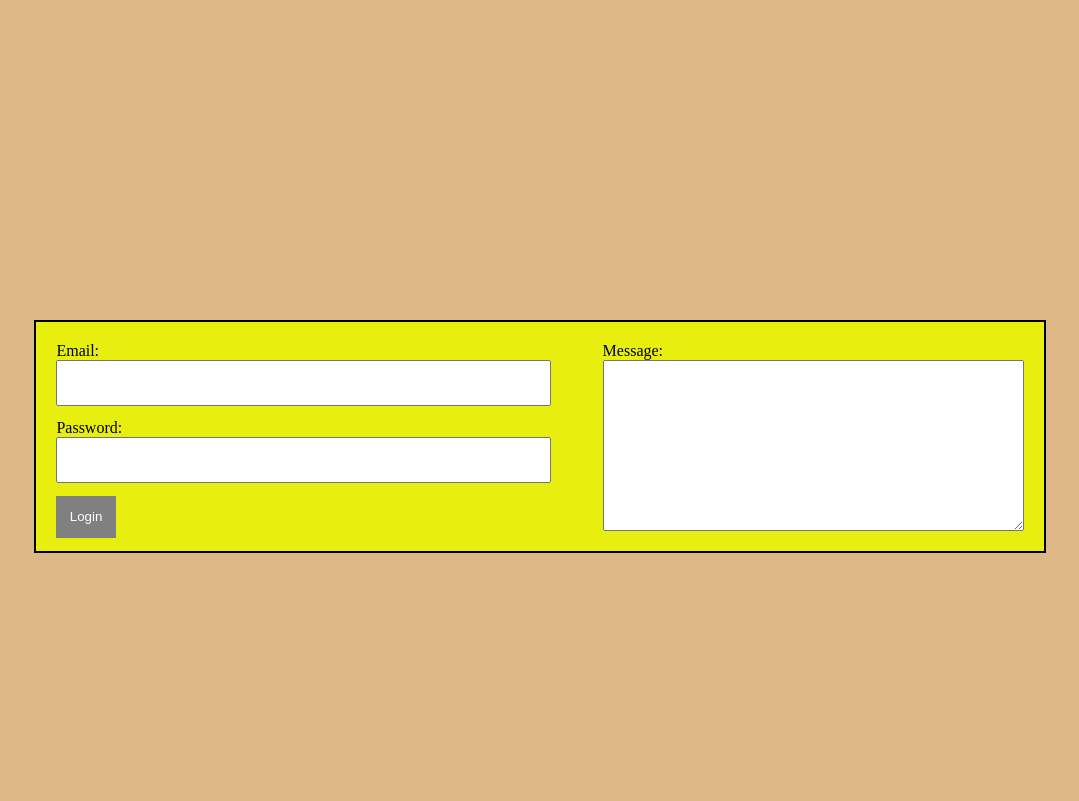
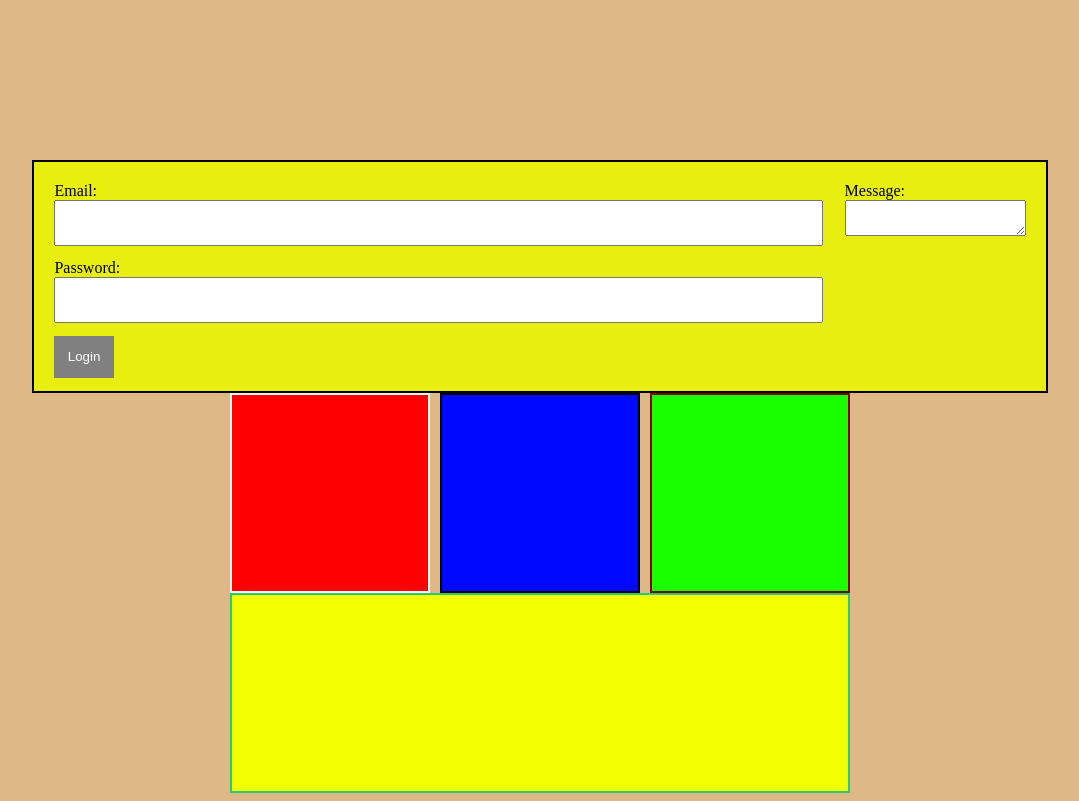
Before and after one commit to brad434/Block10_Workshop_Picasso_Painting_Classwork, a website: page index.html in a window 1280 px wide. Shown: the whole page, without its empty margins (100-1179 px from the left). Drawn offline with Linux system fonts and the light colour scheme.

Commit message:
fixed the grid for the square

```diff
--- a/index.html
+++ b/index.html
@@ -12,7 +12,7 @@
   <form action="submit.html" id="myForm">
     <div id="message">
       <label for="msg">Message:</label>
-      <textarea name="textarea" id="msg" cols="50" rows="10"></textarea>
+      <textarea name="textarea" id="msg"></textarea>
     </div>
 
     <div id="contact">
@@ -24,8 +24,18 @@
 
       <button type="submit">Login</button>
     </div>
+  </form>
 
-  </form>
+  <section id="container">
+    <div id="one"></div>
+    <div id="two"></div>
+    <div id="three"></div>
+  </section>
+
+  <section id="containerTwo">
+    <div id="four"></div>
+  </section>
+
 </body>
 
 </html>
--- a/style.css
+++ b/style.css
@@ -1,6 +1,6 @@
-* {
+/* * {
   box-sizing: border-box;
-}
+} */
 body {
   background-color: burlywood;
 }
@@ -9,7 +9,7 @@ form {
   border: solid 2px black;
   width: 80%;
   margin: auto;
-  margin-top: 20em;
+  margin-top: 10em;
   background-color: rgb(232, 239, 14);
 }
 
@@ -20,9 +20,8 @@ form {
   margin: 20px;
 }
 
-#message > textarea {
-  flex: 1;
-  min-width: 18em;
+textarea {
+  max-width: 100%;
 }
 
 #contact {
@@ -48,3 +47,40 @@ form {
   color: white;
   border: 0;
 }
+
+/* GRID  */
+#container {
+  display: grid;
+  grid-template-rows: 200px;
+  grid-template-columns: 200px 200px 200px;
+  grid-gap: 10px;
+  justify-content: center;
+}
+
+#containerTwo {
+  display: grid;
+  grid-template-rows: 200px;
+  grid-template-columns: 620px;
+  grid-gap: 10px;
+  justify-content: center;
+}
+
+#one {
+  background-color: red;
+  border: 2px solid rgb(244, 243, 243);
+}
+
+#two {
+  background-color: rgb(0, 8, 255);
+  border: 2px solid black;
+}
+
+#three {
+  background-color: rgb(26, 255, 0);
+  border: 2px solid rgb(132, 1, 1);
+}
+
+#four {
+  background-color: rgb(242, 255, 0);
+  border: 2px solid rgb(37, 203, 120);
+}
```
Also changed, not shown: submit.html (+18 -1 lines).
